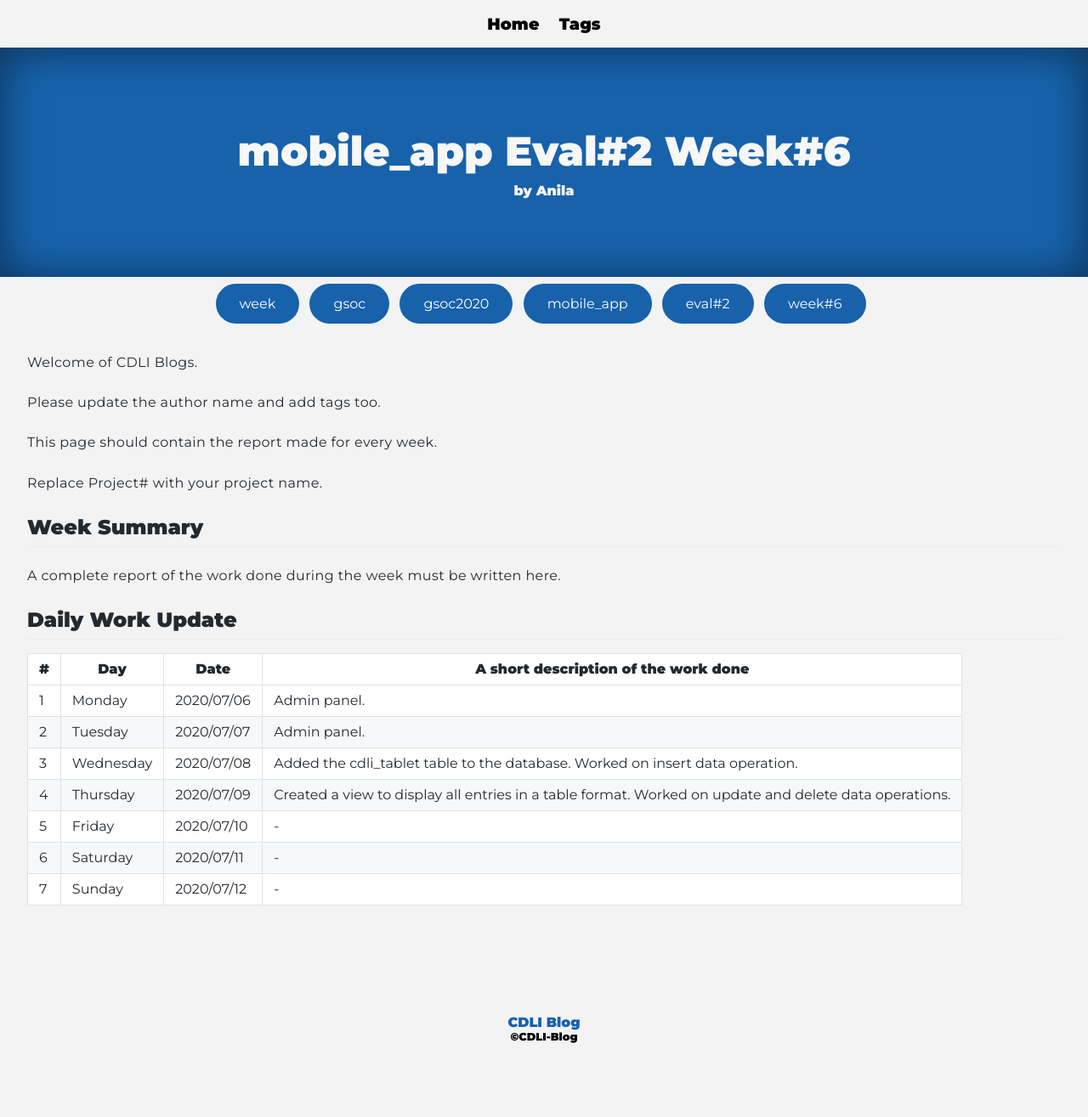
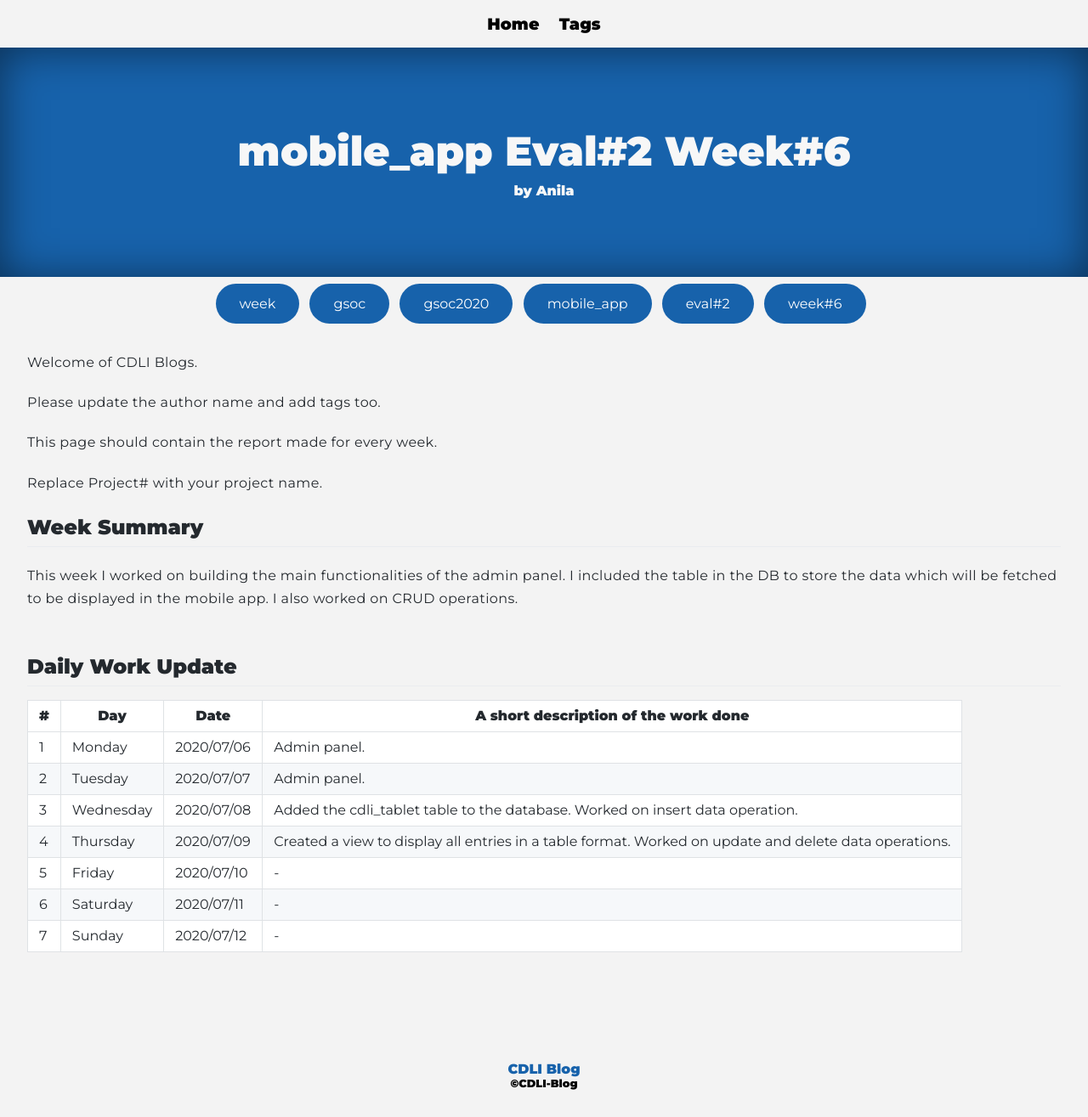
Before and after one commit to cdli-gh/blog, a Jekyll site: the page built from _blog/gsoc20/mobile_app/posts/07_week6.md, in a window 1280 px wide. Shown: the whole page at 85% size. Built offline with Jekyll 4.4.1, drawn with Linux system fonts in a browser that asks for light colours; Markdown is read by kramdown in place of the engine named in the settings; before the commit the page ends 1260 px from its top, so only the background shows below that.

Commit message:
Update 07_week6.md

```diff
--- a/_blog/gsoc20/mobile_app/posts/07_week6.md
+++ b/_blog/gsoc20/mobile_app/posts/07_week6.md
@@ -14,7 +14,7 @@ Replace Project# with your project name.
 
 ## Week Summary
 
-A complete report of the work done during the week must be written here.
+This week I worked on building the main functionalities of the admin panel. I included the table in the DB to store the data which will be fetched to be displayed in the mobile app. I also worked on CRUD operations.<br><br>
 
 
 ## Daily Work Update
```
